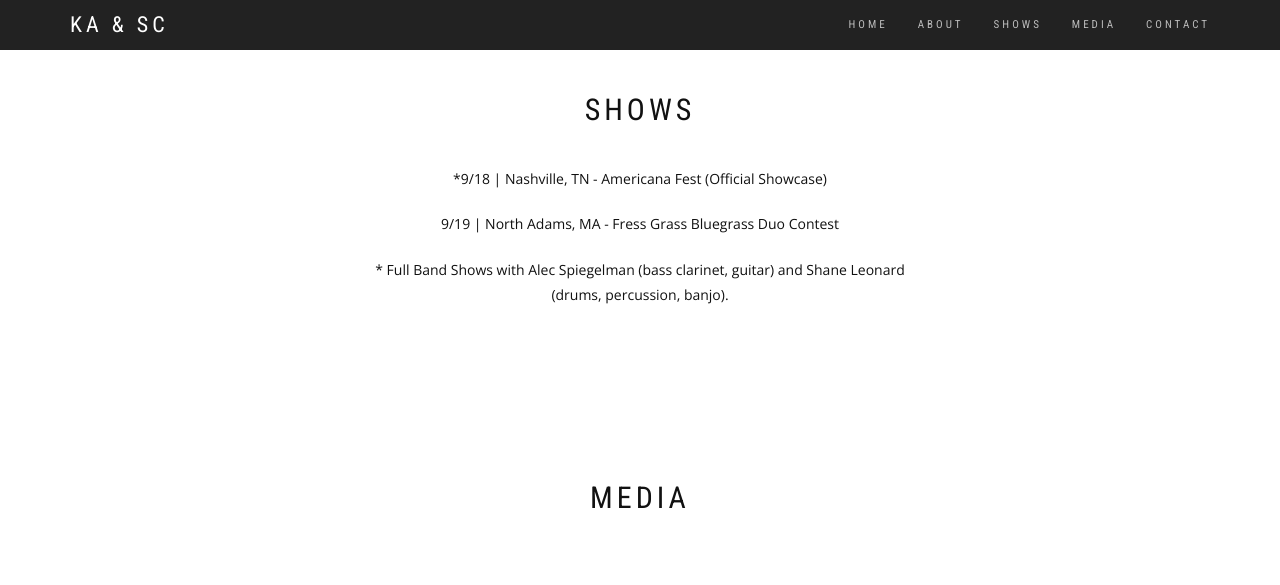
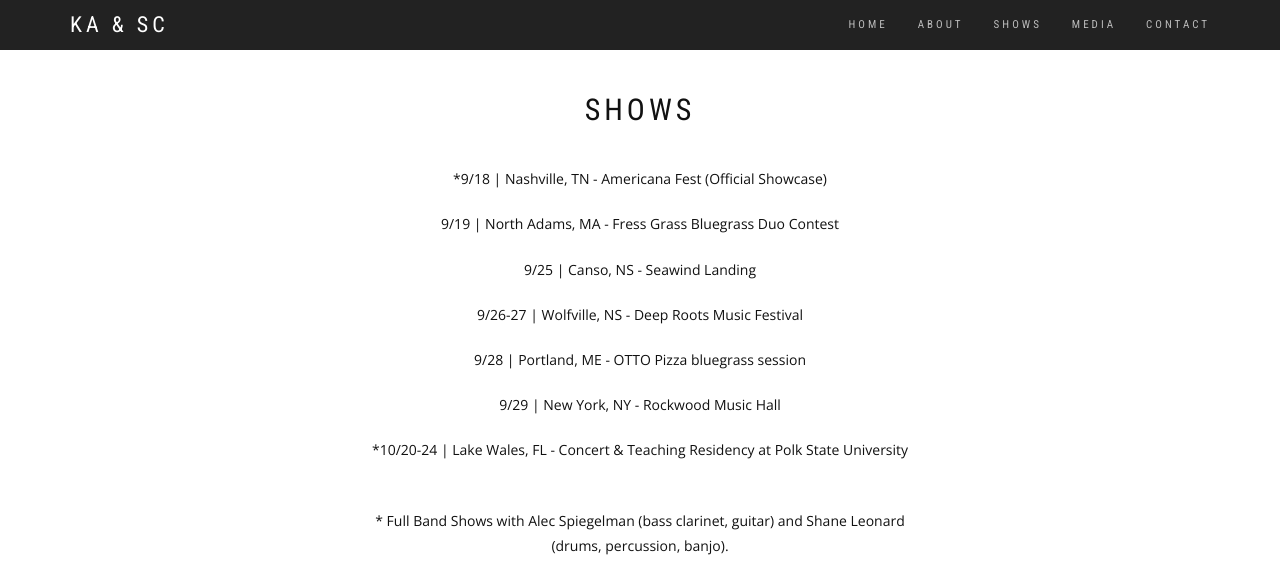
Before and after one commit to stephaniecoleman/stephaniecoleman.github.io, a Jekyll site: the page built from index.html, in a window 1280 px wide and 900 px high, scrolled down 2038 px, cut to the strip 0-585 px from the top of the window. Built offline with Jekyll 4.4.1, drawn with Linux system fonts in a browser that asks for light colours; some web fonts are replaced.

Commit message:
Add dates back.

```diff
--- a/_layouts/default.html
+++ b/_layouts/default.html
@@ -98,12 +98,12 @@ This fall, Stephanie and Kristin will be taking their duo tour to Nova Scotia, w
               <div class="module-subtitle">
               <p>*9/18 | Nashville, TN - <a target="_blank" href="http://americanamusic.org/">Americana Fest (Official Showcase)</a></p>
               <p>9/19 | North Adams, MA - <a target="_blank" href="http://freshgrass.com/2015-duo/">Fress Grass Bluegrass Duo Contest</a></p>
-<!--               <p>9/25 | Canso, NS - <a target="_blank" href="http://www.seawindlanding.ca/">Seawind Landing</a></p>
+              <p>9/25 | Canso, NS - <a target="_blank" href="http://www.seawindlanding.ca/">Seawind Landing</a></p>
               <p>9/26-27 | Wolfville, NS - <a target="_blank" href="http://deeprootsmusic.ca/buy-tickets/">Deep Roots Music Festival</a></p>
               <p>9/28 | Portland, ME - <a href="http://ottoportland.com/" target="_blank">OTTO Pizza bluegrass session</a></p>
               <p>9/29 | New York, NY - Rockwood Music Hall</p>
               <p>*10/20-24 | Lake Wales, FL - <a href="https://www.polk.edu/lake-wales/polk-state-lake-wales-arts-center/" target="_blank">Concert & Teaching Residency at Polk State University</a></p>
-              <br> -->
+              <br>
               <p>* Full Band Shows with Alec Spiegelman (bass clarinet, guitar) and Shane Leonard (drums, percussion, banjo).</p>
               </div>
             </div>
```
